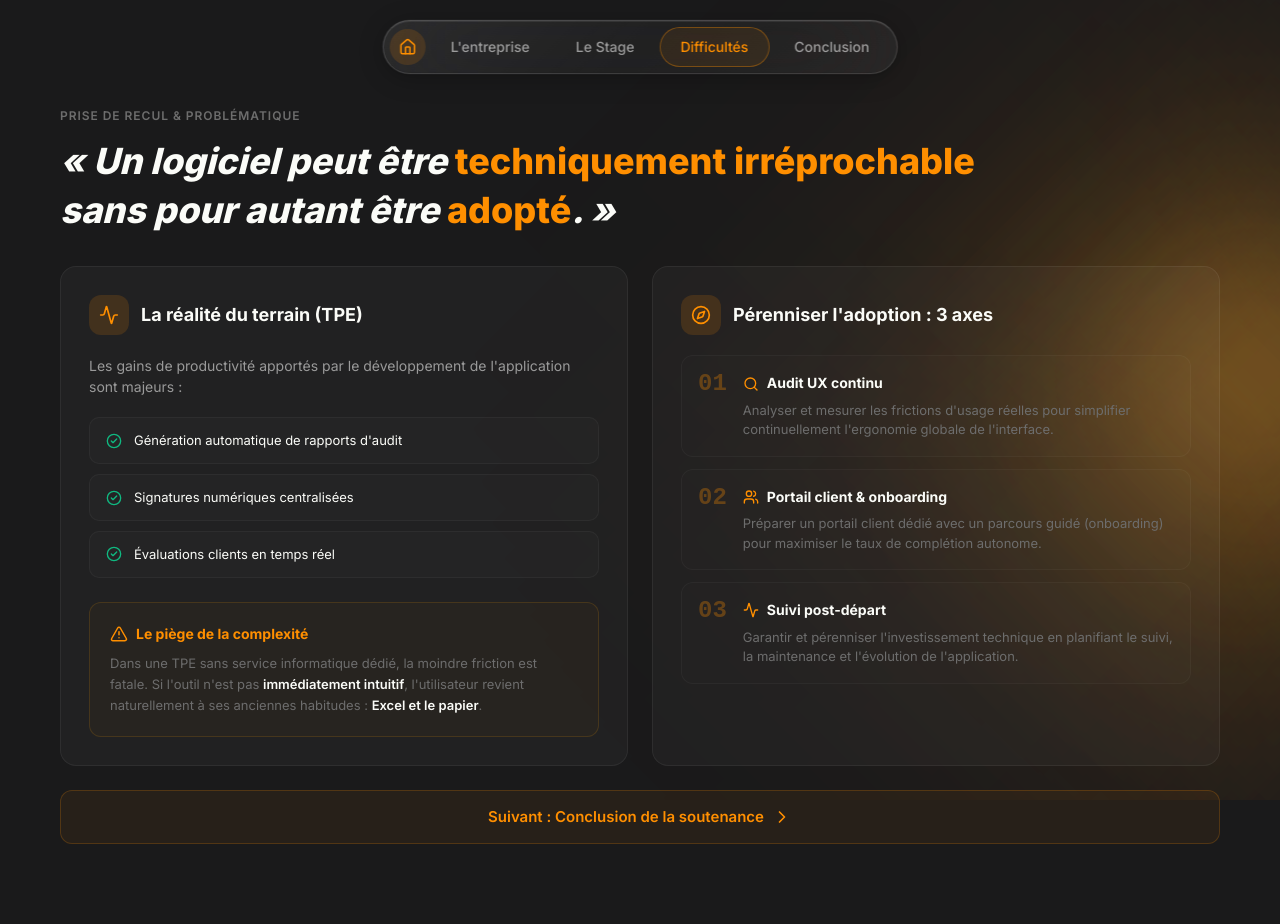
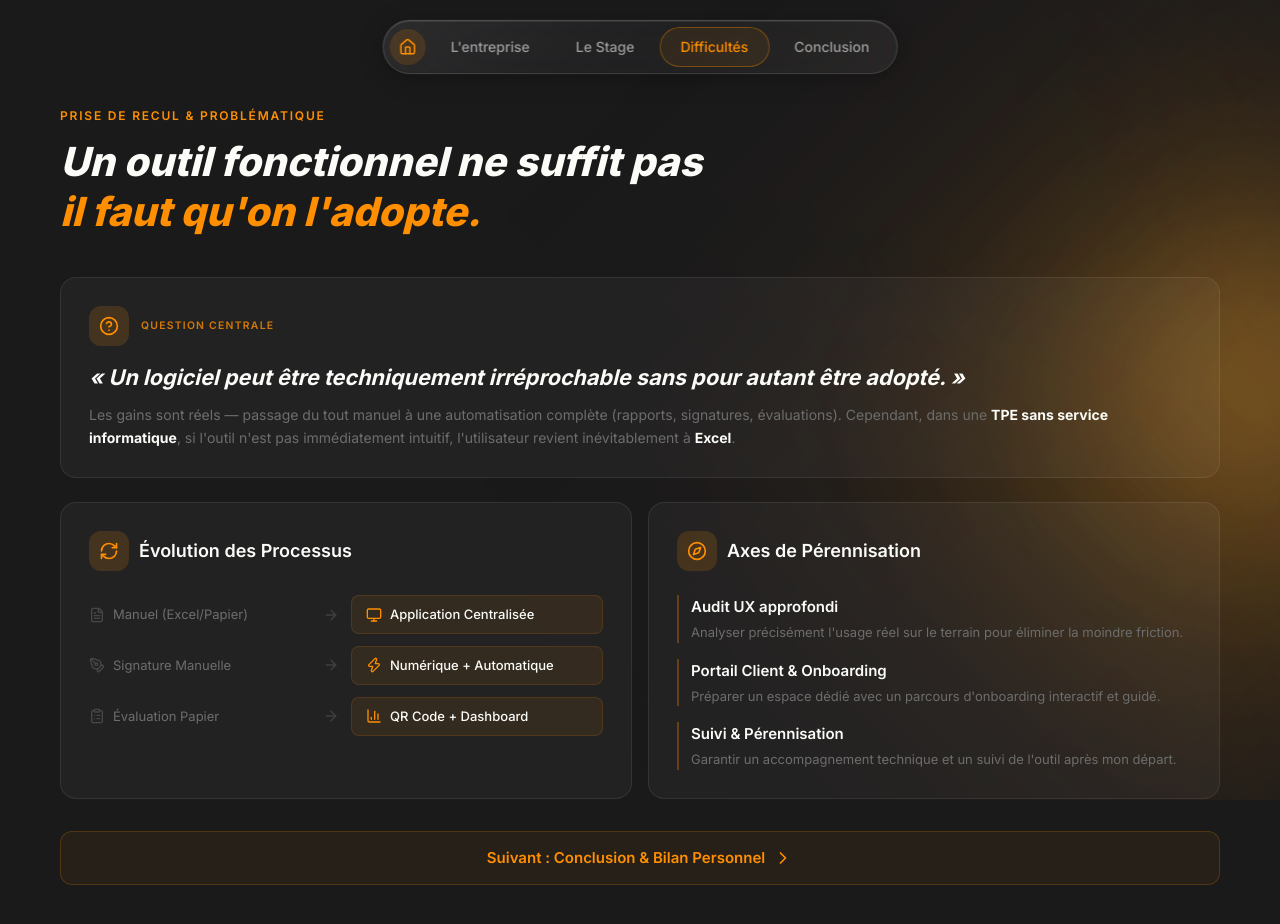
Before and after one commit to K-Break/Oral_DEKKERSSAS, a React (Vite) app: page /#/recul in a window 1280 px wide. Before the commit the page ends 884 px from the top, so only its background shows below. Built offline with nearby package versions, Linux system fonts and the light colour scheme.

Commit message:
feat: link central question and user quotes on Recul page

```diff
--- a/src/pages/Recul.css
+++ b/src/pages/Recul.css
@@ -14,206 +14,188 @@
 
 /* ---------- Header ---------- */
 .recul__header {
-  margin-bottom: 32px;
+  margin-bottom: 40px;
 }
 
 .recul__header .label {
   margin-bottom: 12px;
   display: block;
-  font-size: 0.75rem;
-  text-transform: uppercase;
-  letter-spacing: 0.08em;
-  color: var(--text-gray);
 }
 
-.recul__title {
-  font-size: 2.25rem;
+.recul__header h1 {
+  font-size: 2.5rem;
   font-weight: 800;
   color: var(--text-white);
-  line-height: 1.35;
+  line-height: 1.25;
   font-style: italic;
-  max-width: 1000px;
 }
 
-.recul__title span {
+.recul__header h1 span {
   color: var(--primary);
-  font-style: normal;
 }
 
 /* ---------- Grid ---------- */
 .recul__grid {
   display: grid;
   grid-template-columns: 1fr 1fr;
-  gap: 24px;
-  margin-bottom: 24px;
+  gap: 16px;
 }
 
 /* ---------- Cards ---------- */
 .recul__card {
-  background: rgba(255, 255, 255, 0.03);
-  border: 1px solid rgba(255, 255, 255, 0.06);
+  background: rgba(255, 255, 255, 0.04);
+  border: 1px solid rgba(255, 255, 255, 0.08);
   border-radius: 16px;
   padding: 28px;
-  transition: all 0.3s cubic-bezier(0.4, 0, 0.2, 1);
-  display: flex;
-  flex-direction: column;
+  transition: border-color 0.3s;
 }
 
 .recul__card:hover {
   border-color: rgba(255, 143, 0, 0.2);
-  background: rgba(255, 255, 255, 0.04);
 }
 
 .recul__card-header {
   display: flex;
   align-items: center;
-  gap: 12px;
-  margin-bottom: 20px;
+  gap: 10px;
+  margin-bottom: 24px;
 }
 
 .recul__card-title {
   font-size: 1.125rem;
-  font-weight: 700;
+  font-weight: 600;
   color: var(--text-white);
 }
 
-.recul__section-intro {
-  color: var(--text-muted);
-  font-size: 0.875rem;
-  margin-bottom: 20px;
-  line-height: 1.5;
+/* ---------- Flow (before → after) ---------- */
+.recul__flow {
+  display: flex;
+  flex-direction: column;
+  gap: 12px;
 }
 
-/* ---------- Gains ---------- */
-.recul__gains {
-  display: flex;
-  flex-direction: column;
-  gap: 10px;
-  margin-bottom: 24px;
-  flex-grow: 1;
-}
-
-.recul__gain-item {
+.recul__flow-row {
   display: flex;
   align-items: center;
   gap: 12px;
-  color: var(--text-white);
-  font-size: 0.8125rem;
-  background: rgba(255, 255, 255, 0.02);
-  padding: 12px 16px;
-  border-radius: 10px;
-  border: 1px solid rgba(255, 255, 255, 0.04);
-  transition: all 0.2s;
 }
 
-.recul__gain-item:hover {
-  background: rgba(255, 255, 255, 0.03);
-  border-color: rgba(255, 255, 255, 0.08);
+.recul__flow-old {
+  display: flex;
+  align-items: center;
+  gap: 8px;
+  font-size: 0.8125rem;
+  color: var(--text-gray);
+  flex: 1;
 }
 
-.recul__gain-icon {
-  color: #10B981;
+.recul__flow-old svg {
+  width: 16px;
+  height: 16px;
+  opacity: 0.5;
   flex-shrink: 0;
 }
 
-/* ---------- Warning ---------- */
-.recul__warning {
-  background: rgba(245, 158, 11, 0.03);
-  border: 1px solid rgba(245, 158, 11, 0.15);
-  border-radius: 12px;
-  padding: 20px;
-  transition: all 0.3s;
+.recul__flow-arrow {
+  color: var(--text-gray);
+  opacity: 0.4;
+  display: flex;
+  flex-shrink: 0;
 }
 
-.recul__warning:hover {
-  background: rgba(245, 158, 11, 0.05);
-  border-color: rgba(245, 158, 11, 0.25);
-  box-shadow: 0 0 20px rgba(245, 158, 11, 0.05);
-}
-
-.recul__warning-header {
+.recul__flow-new {
   display: flex;
   align-items: center;
   gap: 8px;
-  font-weight: 700;
-  font-size: 0.875rem;
-  color: var(--primary);
-  margin-bottom: 8px;
+  font-size: 0.8125rem;
+  color: var(--text-white);
+  font-weight: 500;
+  flex: 1;
+  background: rgba(255, 143, 0, 0.08);
+  padding: 8px 14px;
+  border-radius: 8px;
+  border: 1px solid rgba(255, 143, 0, 0.15);
 }
 
-.recul__warning-icon {
+.recul__flow-new svg {
+  width: 16px;
+  height: 16px;
   color: var(--primary);
   flex-shrink: 0;
-}
-
-.recul__warning-text {
-  font-size: 0.8125rem;
-  color: var(--text-gray);
-  line-height: 1.6;
-}
-
-.recul__warning-text strong {
-  color: var(--text-white);
-  font-weight: 600;
 }
 
 /* ---------- Axes ---------- */
 .recul__axes {
   display: flex;
   flex-direction: column;
-  gap: 12px;
+  gap: 16px;
 }
 
-.recul__axe-card {
-  display: flex;
-  gap: 16px;
-  background: rgba(255, 255, 255, 0.01);
-  border: 1px solid rgba(255, 255, 255, 0.03);
-  border-radius: 12px;
-  padding: 16px;
-  transition: all 0.3s cubic-bezier(0.4, 0, 0.2, 1);
+.recul__axe {
+  padding-left: 12px;
+  border-left: 2px solid rgba(255, 143, 0, 0.3);
 }
 
-.recul__axe-card:hover {
-  border-color: rgba(255, 143, 0, 0.18);
-  background: rgba(255, 143, 0, 0.02);
-  transform: translateX(4px);
+.recul__axe-title {
+  font-weight: 600;
+  color: var(--text-white);
+  margin-bottom: 4px;
+  font-size: 0.9375rem;
 }
 
-.recul__axe-num {
-  font-size: 1.5rem;
-  font-weight: 900;
-  color: rgba(255, 143, 0, 0.3);
-  font-family: monospace, sans-serif;
-  line-height: 1;
-}
-
-.recul__axe-content {
-  flex: 1;
-}
-
-.recul__axe-header {
-  display: flex;
-  align-items: center;
-  gap: 8px;
-  margin-bottom: 6px;
-}
-
-.recul__axe-icon {
-  color: var(--primary);
-  flex-shrink: 0;
-}
-
-.recul__axe-content h4 {
-  font-size: 0.875rem;
-  font-weight: 700;
-  color: var(--text-white);
-}
-
-.recul__axe-content p {
+.recul__axe-desc {
   font-size: 0.8125rem;
   color: var(--text-gray);
   line-height: 1.5;
+}
+
+/* ---------- Highlight card ---------- */
+.recul__highlight {
+  background: rgba(255, 255, 255, 0.04);
+  border: 1px solid rgba(255, 255, 255, 0.08);
+  border-radius: 16px;
+  padding: 28px;
+  margin-bottom: 24px;
+  transition: border-color 0.3s;
+}
+
+.recul__highlight:hover {
+  border-color: rgba(255, 143, 0, 0.2);
+}
+
+.recul__highlight-top {
+  display: flex;
+  align-items: center;
+  gap: 12px;
+  margin-bottom: 16px;
+}
+
+.recul__highlight-label {
+  font-size: 0.65rem;
+  font-weight: 600;
+  text-transform: uppercase;
+  letter-spacing: 0.12em;
+  color: var(--primary);
+  opacity: 0.8;
+}
+
+.recul__highlight-quote {
+  font-size: 1.35rem;
+  font-weight: 700;
+  color: var(--text-white);
+  line-height: 1.4;
+  margin-bottom: 12px;
+  font-style: italic;
+}
+
+.recul__highlight-desc {
+  font-size: 0.875rem;
+  color: var(--text-gray);
+  line-height: 1.6;
+}
+
+.recul__highlight-desc strong {
+  color: var(--text-white);
 }
 
 /* ---------- Next page link ---------- */
@@ -222,7 +204,7 @@
   align-items: center;
   justify-content: center;
   gap: 8px;
-  margin-top: 24px;
+  margin-top: 32px;
   padding: 14px 28px;
   border-radius: 12px;
   background: rgba(255, 143, 0, 0.06);
--- a/src/pages/Recul.jsx
+++ b/src/pages/Recul.jsx
@@ -1,113 +1,122 @@
 import { Link } from 'react-router-dom';
-import { Compass, AlertTriangle, Search, Users, Activity, ChevronRight, CheckCircle2 } from 'lucide-react';
+import { RefreshCw, Compass, FileText, Monitor, PenTool, Zap, ClipboardList, BarChart3, ArrowRight, ChevronRight, HelpCircle } from 'lucide-react';
 import './Recul.css';
+
+const flowRows = [
+  {
+    oldIcon: FileText,
+    oldText: 'Manuel (Excel/Papier)',
+    newIcon: Monitor,
+    newText: 'Application Centralisée',
+  },
+  {
+    oldIcon: PenTool,
+    oldText: 'Signature Manuelle',
+    newIcon: Zap,
+    newText: 'Numérique + Automatique',
+  },
+  {
+    oldIcon: ClipboardList,
+    oldText: 'Évaluation Papier',
+    newIcon: BarChart3,
+    newText: 'QR Code + Dashboard',
+  },
+];
+
+const axes = [
+  {
+    title: 'Audit UX approfondi',
+    desc: "Analyser précisément l'usage réel sur le terrain pour éliminer la moindre friction.",
+  },
+  {
+    title: 'Portail Client & Onboarding',
+    desc: "Préparer un espace dédié avec un parcours d'onboarding interactif et guidé.",
+  },
+  {
+    title: 'Suivi & Pérennisation',
+    desc: "Garantir un accompagnement technique et un suivi de l'outil après mon départ.",
+  },
+];
 
 export default function Recul() {
   return (
     <div className="recul">
-      {/* Header with the massive problematic quote */}
+      {/* Header */}
       <header className="recul__header anim-fade-up">
         <span className="label">Prise de recul & Problématique</span>
-        <h1 className="recul__title">
-          « Un logiciel peut être <span>techniquement irréprochable</span> sans pour autant être <span>adopté</span>. »
+        <h1>
+          Un outil fonctionnel ne suffit pas<br />
+          <span>il faut qu'on l'adopte.</span>
         </h1>
       </header>
 
-      {/* Grid containing the TPE Reality and the 3 Strategic Axes */}
-      <div className="recul__grid">
+      {/* Constat / Question Centrale */}
+      <div className="recul__highlight anim-fade-up" style={{ animationDelay: '0.1s' }}>
+        <div className="recul__highlight-top">
+          <div className="icon-circle">
+            <HelpCircle size={18} />
+          </div>
+          <span className="recul__highlight-label">Question centrale</span>
+        </div>
+        <p className="recul__highlight-quote">
+          « Un logiciel peut être techniquement irréprochable sans pour autant être adopté. »
+        </p>
+        <p className="recul__highlight-desc">
+          Les gains sont réels — passage du tout manuel à une automatisation complète (rapports, signatures, évaluations). Cependant, dans une <strong>TPE sans service informatique</strong>, si l'outil n'est pas immédiatement intuitif, l'utilisateur revient inévitablement à <strong>Excel</strong>.
+        </p>
+      </div>
 
-        {/* Left Column: TPE Reality */}
-        <div className="recul__card anim-fade-up" style={{ animationDelay: '0.1s' }}>
+      {/* 2 cards */}
+      <div className="recul__grid anim-fade-up" style={{ animationDelay: '0.2s' }}>
+        {/* Évolution des Processus */}
+        <div className="recul__card">
           <div className="recul__card-header">
-            <div className="icon-circle"><Activity size={18} /></div>
-            <span className="recul__card-title">La réalité du terrain (TPE)</span>
+            <div className="icon-circle"><RefreshCw size={18} /></div>
+            <span className="recul__card-title">Évolution des Processus</span>
           </div>
-
-          <p className="recul__section-intro">
-            Les gains de productivité apportés par le développement de l'application sont majeurs :
-          </p>
-
-          <div className="recul__gains">
-            <div className="recul__gain-item">
-              <CheckCircle2 size={16} className="recul__gain-icon" />
-              <span>Génération automatique de rapports d'audit</span>
-            </div>
-            <div className="recul__gain-item">
-              <CheckCircle2 size={16} className="recul__gain-icon" />
-              <span>Signatures numériques centralisées</span>
-            </div>
-            <div className="recul__gain-item">
-              <CheckCircle2 size={16} className="recul__gain-icon" />
-              <span>Évaluations clients en temps réel</span>
-            </div>
-          </div>
-
-          {/* Warning Block */}
-          <div className="recul__warning">
-            <div className="recul__warning-header">
-              <AlertTriangle size={18} className="recul__warning-icon" />
-              <span>Le piège de la complexité</span>
-            </div>
-            <p className="recul__warning-text">
-              Dans une TPE sans service informatique dédié, la moindre friction est fatale.
-              Si l'outil n'est pas <strong>immédiatement intuitif</strong>, l'utilisateur revient naturellement à ses anciennes habitudes : <strong>Excel et le papier</strong>.
-            </p>
+          <div className="recul__flow">
+            {flowRows.map((row) => {
+              const OldIcon = row.oldIcon;
+              const NewIcon = row.newIcon;
+              return (
+                <div className="recul__flow-row" key={row.oldText}>
+                  <div className="recul__flow-old">
+                    <OldIcon size={16} />
+                    <span>{row.oldText}</span>
+                  </div>
+                  <div className="recul__flow-arrow">
+                    <ArrowRight size={16} />
+                  </div>
+                  <div className="recul__flow-new">
+                    <NewIcon size={16} />
+                    <span>{row.newText}</span>
+                  </div>
+                </div>
+              );
+            })}
           </div>
         </div>
 
-        {/* Right Column: Three Axes for the Future */}
-        <div className="recul__card anim-fade-up" style={{ animationDelay: '0.2s' }}>
+        {/* Axes pour l'Avenir */}
+        <div className="recul__card">
           <div className="recul__card-header">
             <div className="icon-circle"><Compass size={18} /></div>
-            <span className="recul__card-title">Pérenniser l'adoption : 3 axes</span>
+            <span className="recul__card-title">Axes de Pérennisation</span>
           </div>
-
           <div className="recul__axes">
-
-            {/* Axis 1 */}
-            <div className="recul__axe-card">
-              <div className="recul__axe-num">01</div>
-              <div className="recul__axe-content">
-                <div className="recul__axe-header">
-                  <Search size={16} className="recul__axe-icon" />
-                  <h4>Audit UX continu</h4>
-                </div>
-                <p>Analyser et mesurer les frictions d'usage réelles pour simplifier continuellement l'ergonomie globale de l'interface.</p>
+            {axes.map((axe) => (
+              <div className="recul__axe" key={axe.title}>
+                <div className="recul__axe-title">{axe.title}</div>
+                <div className="recul__axe-desc">{axe.desc}</div>
               </div>
-            </div>
-
-            {/* Axis 2 */}
-            <div className="recul__axe-card">
-              <div className="recul__axe-num">02</div>
-              <div className="recul__axe-content">
-                <div className="recul__axe-header">
-                  <Users size={16} className="recul__axe-icon" />
-                  <h4>Portail client & onboarding</h4>
-                </div>
-                <p>Préparer un portail client dédié avec un parcours guidé (onboarding) pour maximiser le taux de complétion autonome.</p>
-              </div>
-            </div>
-
-            {/* Axis 3 */}
-            <div className="recul__axe-card">
-              <div className="recul__axe-num">03</div>
-              <div className="recul__axe-content">
-                <div className="recul__axe-header">
-                  <Activity size={16} className="recul__axe-icon" />
-                  <h4>Suivi post-départ</h4>
-                </div>
-                <p>Garantir et pérenniser l'investissement technique en planifiant le suivi, la maintenance et l'évolution de l'application.</p>
-              </div>
-            </div>
-
+            ))}
           </div>
         </div>
-
       </div>
 
-      {/* Navigation to Conclusion */}
+      {/* Navigation vers Conclusion */}
       <Link to="/conclusion" className="recul__next anim-fade-up" style={{ animationDelay: '0.3s' }}>
-        <span>Suivant : Conclusion de la soutenance</span>
+        <span>Suivant : Conclusion & Bilan Personnel</span>
         <ChevronRight size={20} />
       </Link>
     </div>
```
